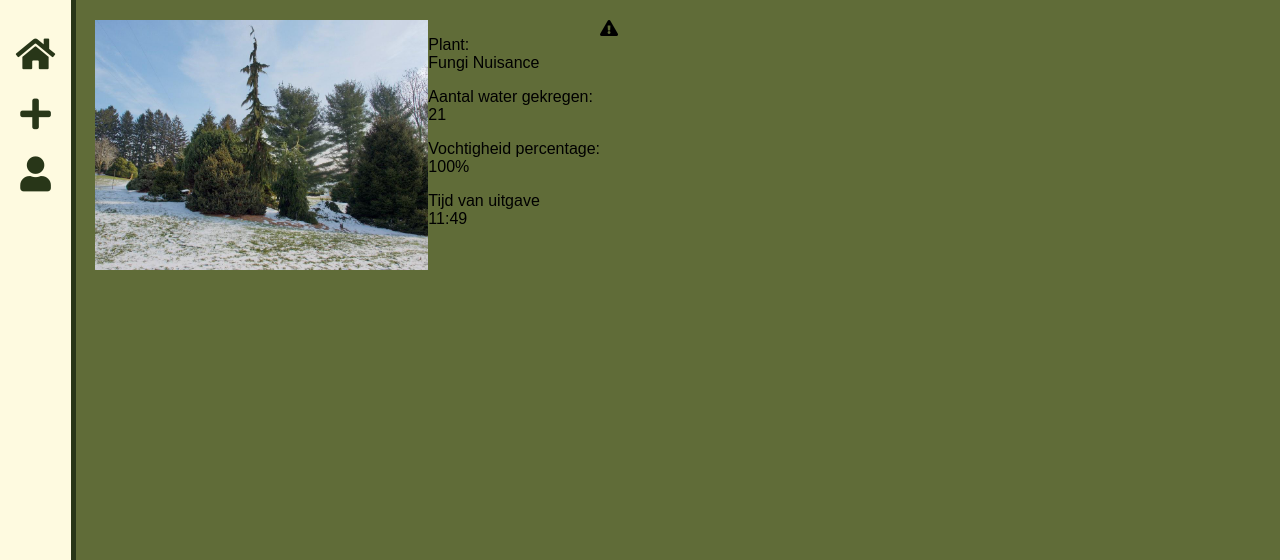
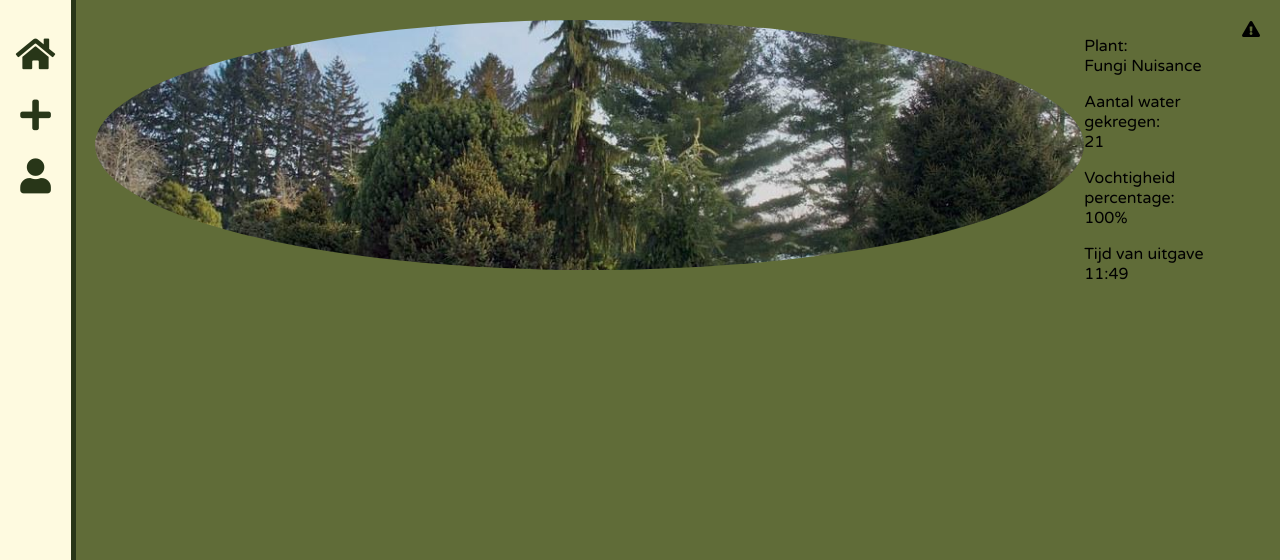
Before and after one commit to ChillsyOnGit/FloraFlux, a PHP site: page / in a window 1280 px wide. Shown: the top 560 px of the page. Run offline with PHP 8.4, Linux system fonts and the light colour scheme.

Commit message:
fixed font

```diff
--- a/css/plant-overview.css
+++ b/css/plant-overview.css
@@ -1,13 +1,26 @@
 .plant {
-    height: 250px;
     display: flex;
 }
 
 .plant-img {
-    height: 100%;
+    position: relative;
+    width: 100%;
+    max-height: 250px; /* Maximum width */
+}
+
+.plant-img::after {
+    content: "";
+    display: block;
+    padding-bottom: 100%; /* Aspect ratio 1:1 */
 }
 
 .plant-img img {
+    position: absolute;
+    top: 0;
+    left: 0;
+    width: 100%;
     height: 100%;
-    width: auto;
+    object-fit: cover;
+    object-position: 50% 50%;
+    border-radius: 100%;
 }
--- a/css/style.css
+++ b/css/style.css
@@ -1,3 +1,5 @@
+@import url('https://fonts.googleapis.com/css2?family=Varela+Round&display=swap');
+
 :root {
     --dark-green: rgb(40, 54, 24);
     --green: rgb(96, 108, 56);
@@ -9,7 +11,8 @@
 body {
     margin: 0;
     background-color: var(--green);
-    font-family: 'Valera Round', sans-serif;
+    /* valera round */
+    font-family: 'Varela Round', sans-serif;
 }
 
 nav {
```
